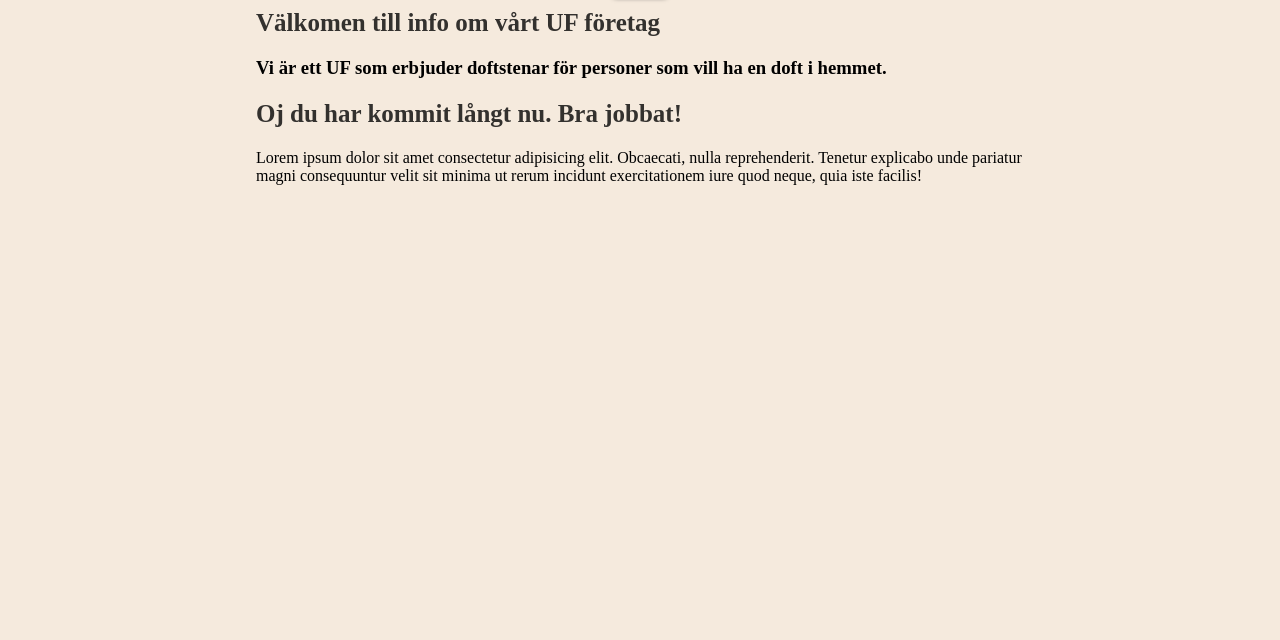
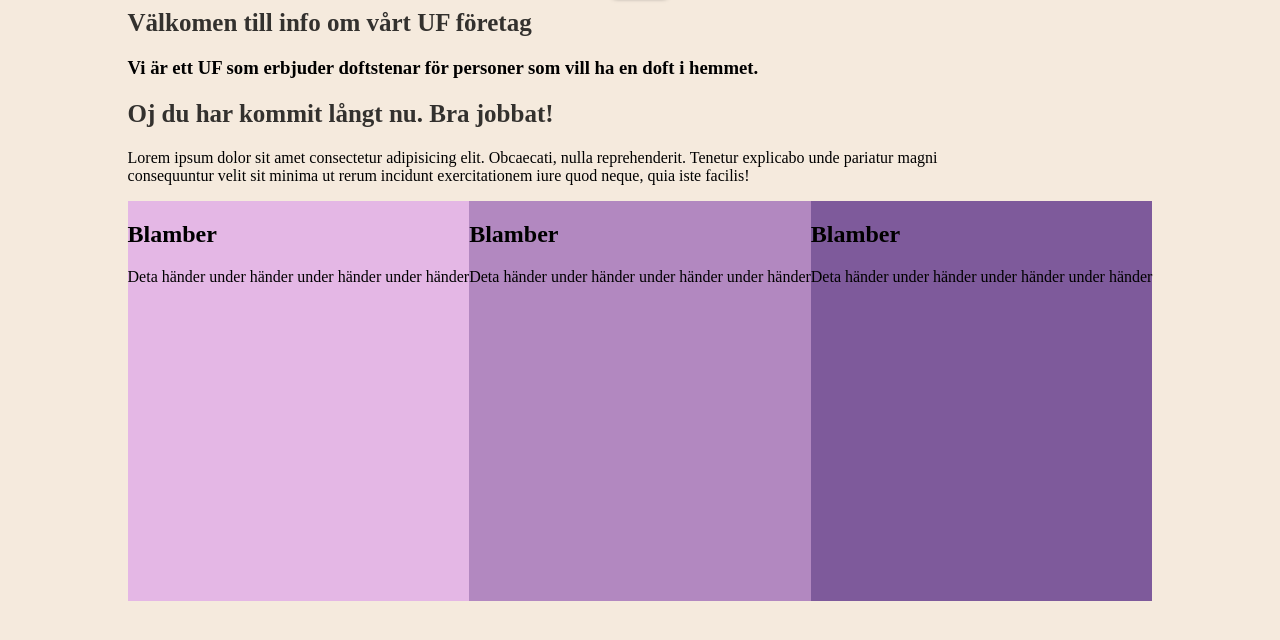
Before and after one commit to 0804wisv-afk/firstomrade, a plain HTML site: page Styling/index.html in a window 1280 px wide. Shown: the part 118-758 px from the top of the page. Drawn offline with Linux system fonts and the light colour scheme; a web font is replaced by a local one.

Commit message:
Refactor code structure for improved readability and maintainability

```diff
--- a/Styling/index.html
+++ b/Styling/index.html
@@ -18,11 +18,30 @@
             <h2 class="subHead">Välkomen till info om vårt UF företag</h2>
             <h3>Vi är ett UF som erbjuder doftstenar för personer som vill ha en doft i hemmet.</h3>
         </section>
-        <sectione>
+        <section>
             <h2 class="subHead">Oj du har kommit långt nu. Bra jobbat!</h2>
             <p class="max">Lorem ipsum dolor sit amet consectetur adipisicing elit. Obcaecati, nulla reprehenderit. Tenetur explicabo unde pariatur magni consequuntur velit sit minima ut rerum incidunt exercitationem iure quod neque, quia iste facilis!</p>
-        </sectione>
+        </section>
+
+        <section class="rutor">
+            <section id="left" class="ruta">
+                <h2>Blamber</h2>
+                <p>Deta händer under händer under händer under händer</p>
+            </section>
+            <section id="middle" class="ruta">
+                <h2>Blamber</h2>
+                <p>Deta händer under händer under händer under händer</p>
+            </section>
+            <section id="right" class="ruta">
+                <h2>Blamber</h2>
+                <p>Deta händer under händer under händer under händer</p>
+            </section>
+
+
+        </section>
     </main>
-    <footer></footer>
+    <footer>
+
+    </footer>
 </body>
 </html>
--- a/Styling/style.css
+++ b/Styling/style.css
@@ -1,5 +1,16 @@
 /* @import url('https://fonts.googleapis.com/css2?family=Faster+One&display=swap'); */
 @import url('https://fonts.googleapis.com/css2?family=Kumar+One&display=swap');
+
+*, *::before, *::after {
+    box-sizing: border-box;
+}
+
+:root {
+    --bg-color: #FFEDDF;
+    --text-color: black;
+    --header-color: #FFEDDF;
+
+}
 
 body {
     background-color: rgb(245, 234, 221);
@@ -50,5 +61,27 @@ h3 {
 }
 
 .max {
-    max-width: 60dvw;
+    max-width: 70dvw;
 }
+
+.rutor {
+    display: flex;
+}
+
+.ruta {
+    height: 25rem;
+    flex: 1;
+}
+
+
+#left {
+    background-color: #E4B7E5;
+}
+
+#middle {
+    background-color: #B288C0;
+}
+
+#right {
+    background-color: #7E5A9B;
+}
--- a/style.css
+++ b/style.css
@@ -1,5 +1,9 @@
 body {
     display: flex;
+    background-image: url("imgs/bg.jpg");
+    background-repeat: no-repeat;
+    background-size: cover;
+    background-attachment: fixed;
 }
 
 section {
@@ -10,11 +14,17 @@ section {
 }
 
 section:nth-child(1) {
-    background-color: rgb(158, 0, 0);
+    background-color: rgb(89, 174, 213);
 }
 section:nth-child(2) {
-    background-color: rgb(158, 0, 0);
+    background-color: rgb(89, 174, 213);
 }
 section:nth-child(3) {
-    background-color: rgb(158, 0, 0);
+    background-color: rgb(89, 174, 213);
 }
+section:nth-child(4) {
+    background-color: rgb(89, 174, 213);
+}
+section:nth-child(5) {
+    background-color: rgb(89, 174, 213);
+}
```
Also changed, not shown: grunder/kontaktaoss.html (added, +30 -0 lines), grunder/omnågotbra.html (added, +18 -0 lines), index.html (+8 -0 lines), imgs/bg.jpg (added).
